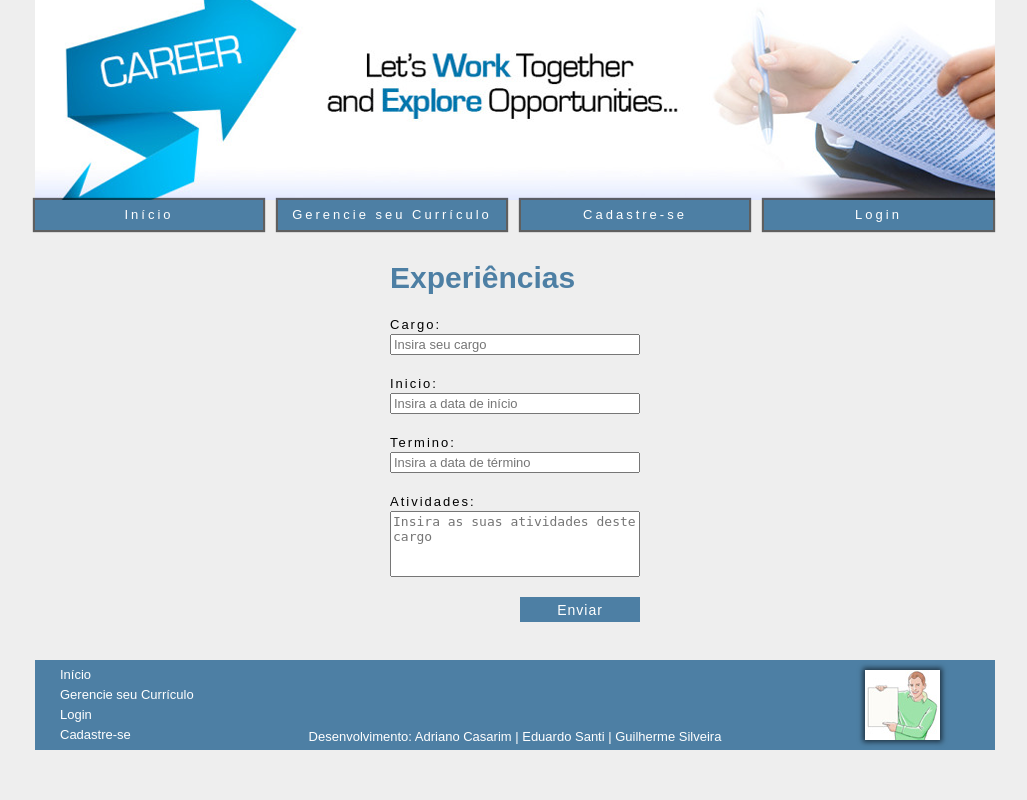
After one commit to santieduardo/CV-System, a PHP site: page /forminserirexperiencia.php in a window 1280 px wide. The commit adds this page. Shown: the whole page, without its empty margins (125-1152 px from the left). Run offline with PHP 8.4, Linux system fonts and the light colour scheme.

Commit message:
ela nao vai voltar. by:santi

```diff
--- a/assets/css/main.css
+++ b/assets/css/main.css
@@ -18,6 +18,7 @@ footer div.icone img { box-shadow: 0 0 5px 2px rgba(0,0,0,0.6); }
 
 .form-login, .form-cadastro, .form-atualizar-cadastro { min-height: 280px; margin: 0 355px; width: 250px; }
 .form-atualizar-cadastro { min-height: 600px; margin: 0 355px; width: 250px; }
+.form-inserir-experiencias { min-height: 400px; margin: 0 355px; width: 250px; }
 
 form h1 { color: #4D7FA4; margin-top: 30px; }
 
@@ -36,7 +37,11 @@ form h1 { color: #4D7FA4; margin-top: 30px; }
 .form-bairro,
 .form-cidade,
 .form-estado,
-.form-profissao { width: 100%; margin-top: 20px; }
+.form-profissao,
+.form-cargo,
+.form-inicio,
+.form-termino,
+.form-atividades { width: 100%; margin-top: 20px; }
 
 .form-nome input[type=text],
 .form-sobrenome input[type=text],
@@ -45,7 +50,13 @@ form h1 { color: #4D7FA4; margin-top: 30px; }
 .form-bairro input[type=text],
 .form-cidade input[type=text],
 .form-estado input[type=text],
-.form-profissao input[type=text] { width: 100%; }
+.form-profissao input[type=text],
+.form-cargo input[type=text],
+.form-inicio input[type=text],
+.form-termino input[type=text],
+.form-atividades textarea { width: 100%; }
+
+.form-atividades textarea { resize: none; }
 
 .form-nome,
 .form-sobrenome,
@@ -54,7 +65,11 @@ form h1 { color: #4D7FA4; margin-top: 30px; }
 .form-bairro,
 .form-cidade,
 .form-estado,
-.form-profissao label { letter-spacing: 2px; }
+.form-profissao,
+.form-cargo,
+.form-inicio,
+.form-termino,
+.form-atividades label { letter-spacing: 2px; }
 
 .form-enviar { width: 100%; margin-top: 20px; }
 .form-enviar input[type=submit]
--- a/atualizarcadastro.php
+++ b/atualizarcadastro.php
@@ -20,8 +20,8 @@
 
 		$userID = $_SESSION["idusuario"];
 
-
-		$user = new UsuarioDados($userID, $nome, $sobrenome, $nascimento, $endereco, $bairro, $cidade, $estado, $profissao);
+		($userID, "", "", "", "", "", "", "", "", $cargo, $inicio, $termino, $atividades)
+		$user = new UsuarioDados($userID, $nome, $sobrenome, $nascimento, $endereco, $bairro, $cidade, $estado, $profissao, "", "", "", "");
 
 		//echo $user;
 
--- /dev/null
+++ b/forminserirexperiencia.php
@@ -0,0 +1,28 @@
+<?php include "header.php"; ?>
+
+<main>
+	<form action="atualizarexperiencias.php" method="post" class="form-inserir-experiencias">
+		<h1>Experiências</h1>
+
+		<div class="form-cargo">
+			<label for="cargo">Cargo: </label>
+			<input type="text" name="cargo" id="cargo" placeholder="Insira seu cargo"/>
+		</div>
+		<div class="form-inicio">
+			<label for="inicio">Inicio: </label>
+			<input type="text" name="inicio" id="inicio" placeholder="Insira a data de início"/>
+		</div>
+		<div class="form-termino">
+			<label for="termino">Termino: </label>
+			<input type="text" name="termino" id="termino" placeholder="Insira a data de término"/>
+		</div>
+		<div class="form-atividades">
+			<label for="atividades">Atividades: </label>
+			<textarea name="atividades" id="atividades" rows="4" cols="28" placeholder="Insira as suas atividades deste cargo"></textarea>
+		</div>
+		<div class="form-enviar">
+			<input type="submit" value="Enviar">
+		</div>
+	</form>
+</main>
+<?php include "footer.php"; ?>
```
Also changed, not shown: atualizarexperiencias.php (added, +35 -0 lines), classes/usuarioDAO.php (+60 -7 lines), classes/usuarioDados.php (+9 -2 lines).
